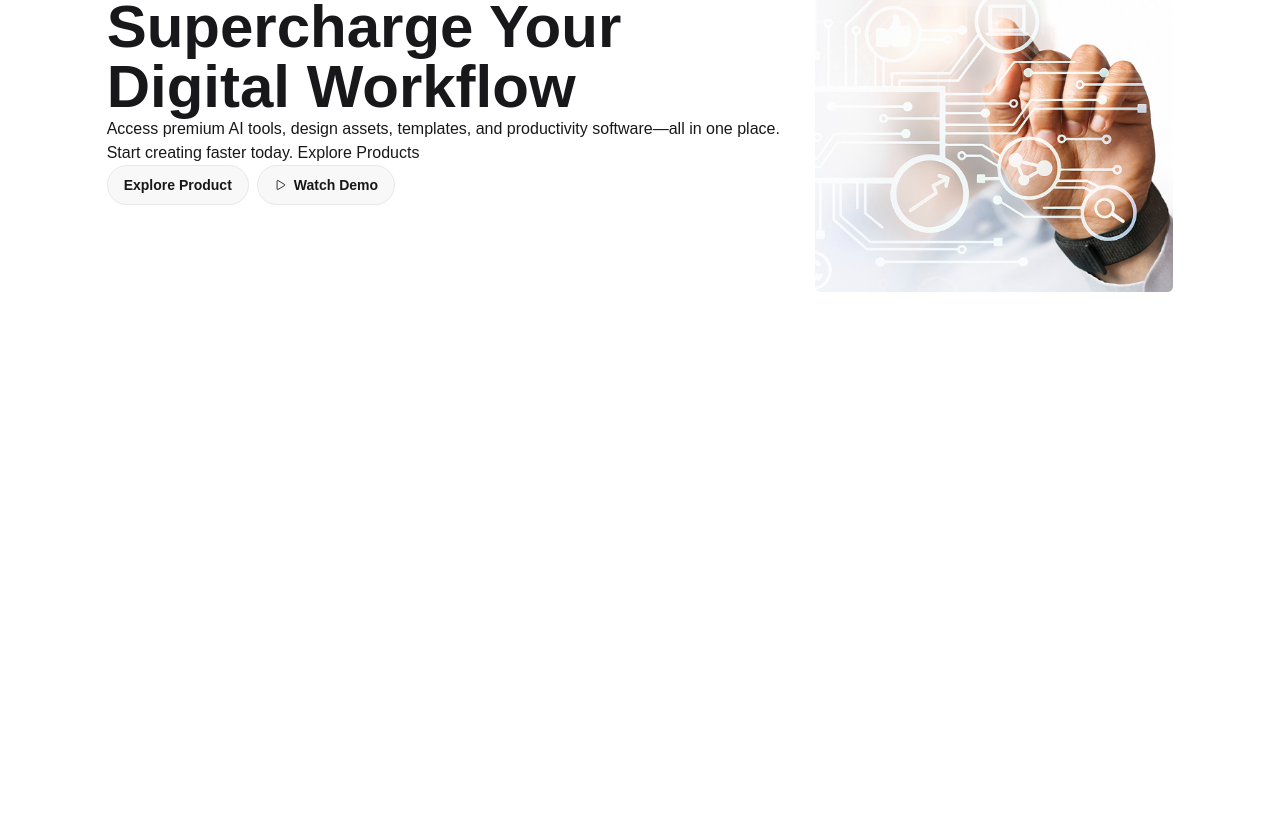
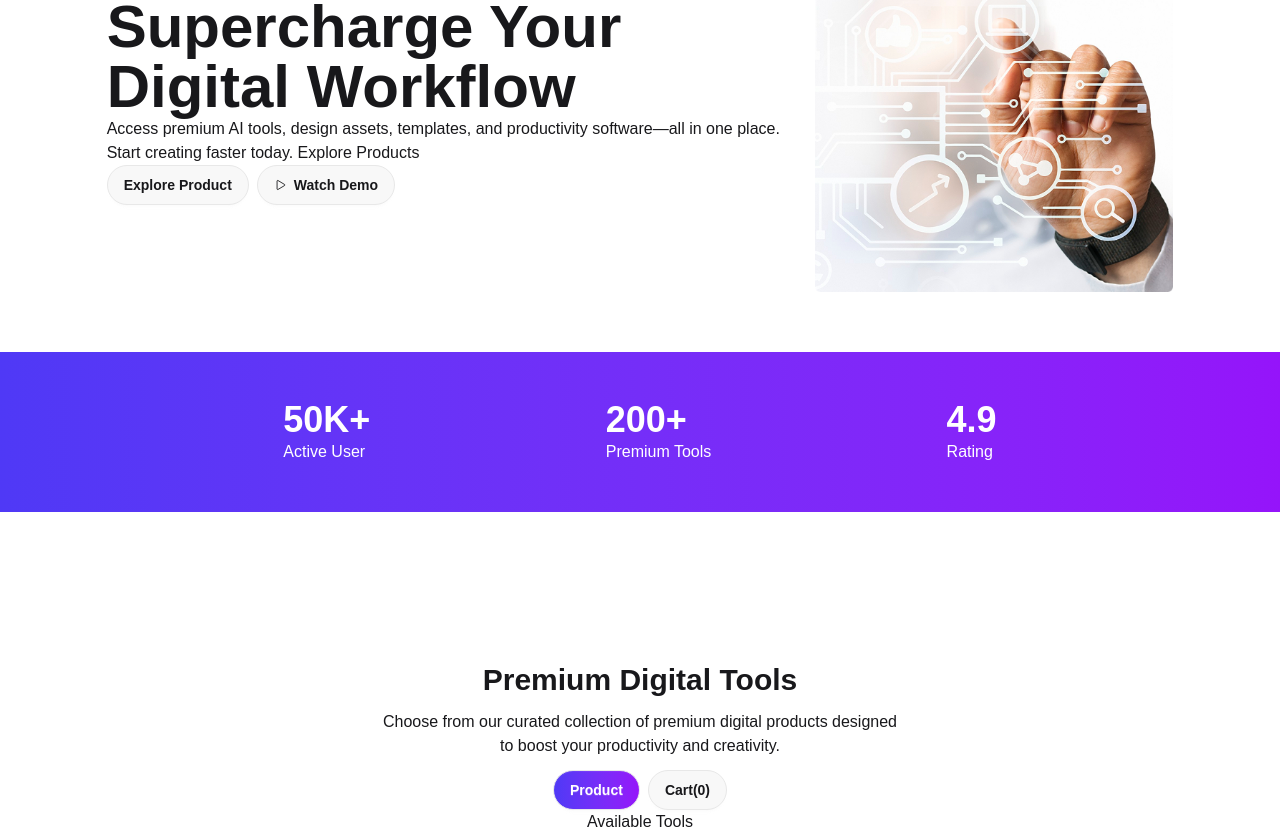
Before and after one commit to saikat281/DigiTools-platform, a React (Vite) app: page / in a window 1280 px wide. Shown: the part 311-1145 px from the top of the page. Before the commit the page ends 800 px from the top, so only its background shows below. Built offline with nearby package versions, Linux system fonts and the light colour scheme.

Commit message:
Made toggle functionality between AvailableTools and SelectedTools

```diff
--- a/src/App.jsx
+++ b/src/App.jsx
@@ -1,6 +1,7 @@
 import './App.css'
 import Banner from './Components/Banner/Banner'
 import Navbar from './Components/Navbar/Navbar'
+import Tools from './Components/Tools/Tools'
 
 function App() {
 
@@ -10,6 +11,7 @@ function App() {
       <Navbar></Navbar>
       <hr className='opacity-[10%]' />
       <Banner></Banner>
+      <Tools></Tools>
     </>
   )
 }
--- a/src/Components/Banner/Banner.jsx
+++ b/src/Components/Banner/Banner.jsx
@@ -4,6 +4,7 @@ import { IoPlayOutline } from 'react-icons/io5';
 import BannerImg from '../../assets/banner.png'
 const Banner = () => {
     return (
+        <div>
             <div className='flex justify-around items-center w-10/12 mx-auto mt-[100px]'>
                 <div>
                     <p className='flex gap-3 items-center bg-[#E1E7FF] w-max p-2 rounded-full'>
@@ -26,6 +27,26 @@ const Banner = () => {
                     <img src={BannerImg} alt="" />
                 </div>
             </div>
+
+            <div className='flex justify-evenly items-center bg-linear-to-r from-[#4F39F6] to-[#9514FA] mt-[60px] p-12'>
+                <div>
+                    <h1 className='text-white text-4xl font-bold'>50K+</h1>
+                    <p className='text-white'>Active User</p>
+                </div>
+
+                <div>
+                    <h1 className='text-white text-4xl font-bold'>200+</h1>
+                    <p className='text-white'>Premium Tools</p>
+                </div>
+
+                <div>
+                    <h1 className='text-white text-4xl font-bold'>4.9</h1>
+                    <p className='text-white'>Rating</p>
+                </div>
+            </div>
+
+        </div>
+
     );
 };
 
--- /dev/null
+++ b/src/Components/Tools/AvailableTools/AvailableTools.jsx
@@ -0,0 +1,11 @@
+import React from 'react';
+
+const AvailableTools = () => {
+    return (
+        <div>
+            <h1>Available Tools</h1>
+        </div>
+    );
+};
+
+export default AvailableTools;
--- /dev/null
+++ b/src/Components/Tools/SelectedTools/SelectedTools.jsx
@@ -0,0 +1,11 @@
+import React from 'react';
+
+const SelectedTools = () => {
+    return (
+        <div>
+            <h1>Selected Tools</h1>
+        </div>
+    );
+};
+
+export default SelectedTools;
--- /dev/null
+++ b/src/Components/Tools/Tools.jsx
@@ -0,0 +1,29 @@
+import React, { useState } from 'react';
+import AvailableTools from './AvailableTools/AvailableTools';
+import SelectedTools from './SelectedTools/SelectedTools';
+
+
+const Tools = () => {
+    const [toggleBtn,setToggleBtn] = useState("product")
+    return (
+        <div className='mt-[150px] flex flex-col justify-center items-center'>
+            <div className='text-center space-y-3'>
+                <h1 className='text-3xl font-bold'>Premium Digital Tools</h1>
+                <p>Choose from our curated collection of premium digital products designed <br /> to boost your productivity and creativity.</p>
+                <div className='space-x-2'>
+                    <button onClick={()=> setToggleBtn("product")} className={`btn ${toggleBtn ==="product" ? " text-white bg-linear-to-r from-[#4F39F6] to-[#9514FA]" : ""}   rounded-full`}>Product</button>
+                    <button onClick={()=> setToggleBtn("cart")} className={`btn ${toggleBtn ==="cart" ? " text-white bg-linear-to-r from-[#4F39F6] to-[#9514FA]" : ""} rounded-full`}>Cart(0)</button>
+                </div>
+            </div>
+
+            <div>
+
+                {toggleBtn === "product" ? <AvailableTools></AvailableTools> : <SelectedTools></SelectedTools>}
+
+
+            </div>
+        </div>
+    );
+};
+
+export default Tools;
```
Lines whose indentation alone changed are shown as unchanged.
